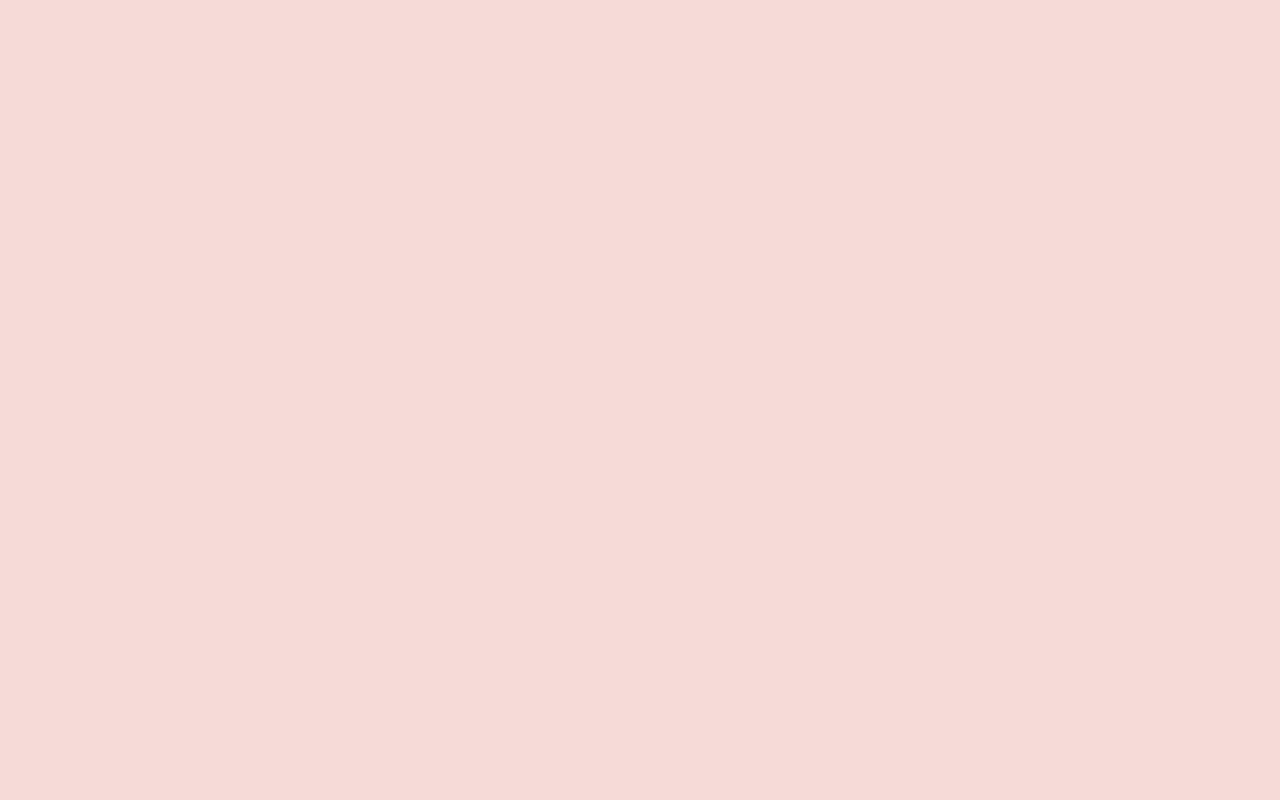
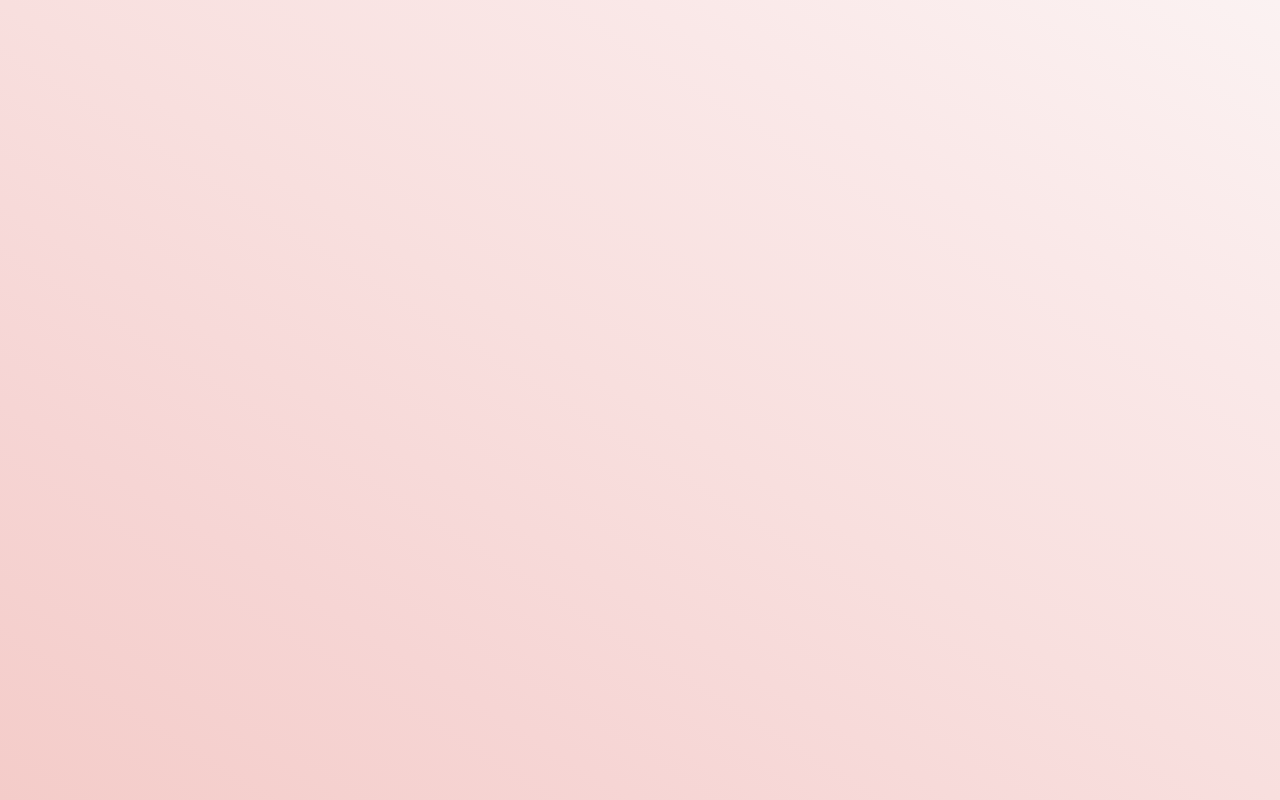
Before and after one commit to amin-norollah/pinkie, an Angular app: page / in a window 1280 px wide. Built offline with nearby package versions, Linux system fonts and the light colour scheme.

Commit message:
gradient color

```diff
--- a/src/styles.css
+++ b/src/styles.css
@@ -30,6 +30,14 @@ body {
   text-align: justify;
 
   background-color: var(--color-back);
+  background-image: linear-gradient(
+    to right top,
+    #f4ccc9,
+    #f6d5d4,
+    #f8dfde,
+    #fae8e8,
+    #fbf2f2
+  );
   color: var(--color-font-body);
 }
 
```
